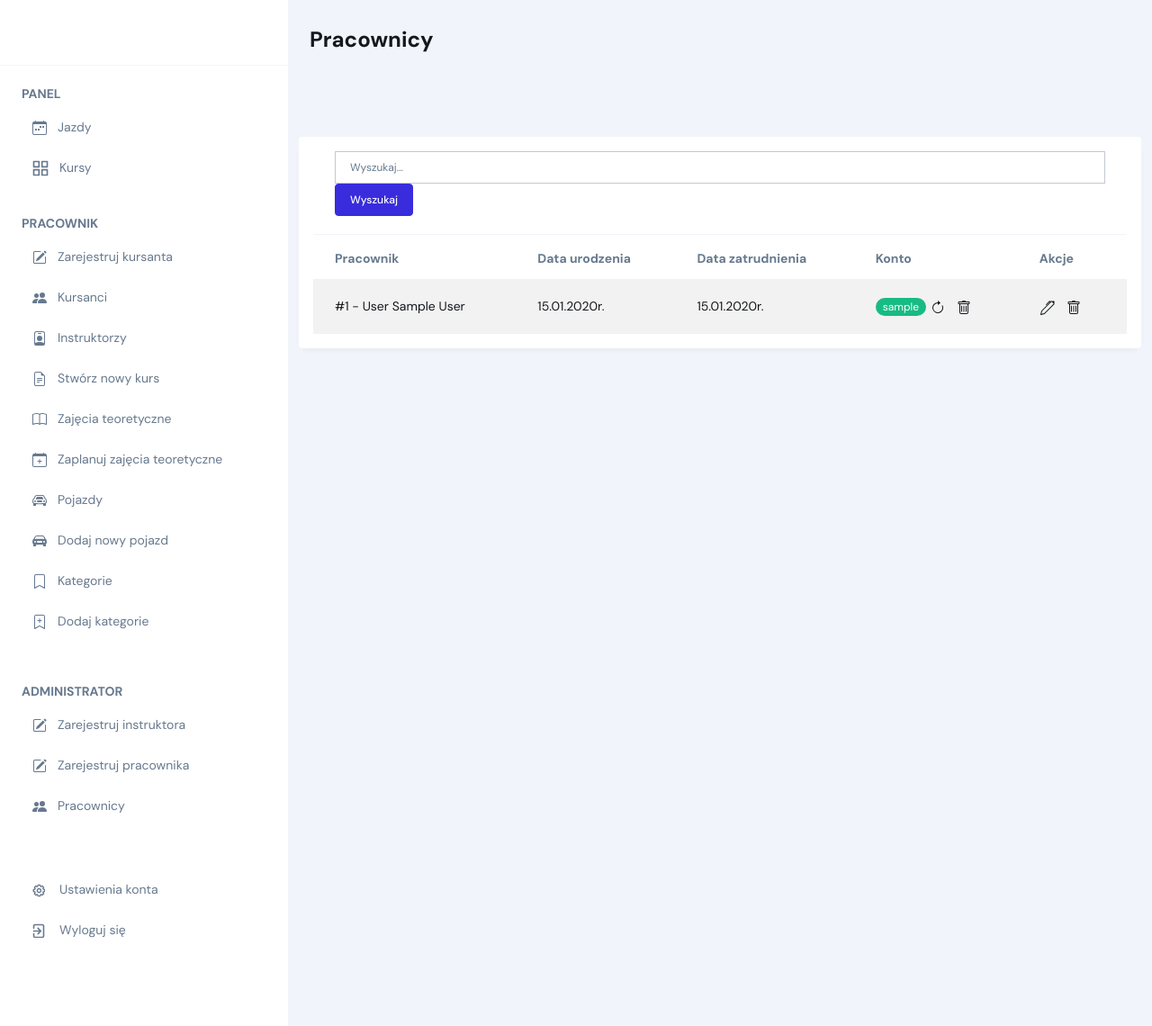
After one commit to DBorner/polish-driving-school-platform, a Django app: page /employees/ in a window 1280 px wide. The commit adds this page. Shown: the whole page at 90% size. Run offline with Django 4.2, Linux system fonts and the light colour scheme; a user stored in the database is signed in; tables that the repository leaves empty hold one stand-in row (values such as "Sample post"); some libraries are stand-ins or nearby versions.

Commit message:
Added employees view

```diff
--- a/oskplatform/course/templates/base_course.html
+++ b/oskplatform/course/templates/base_course.html
@@ -262,7 +262,7 @@
               </li>
 
               <li class="nav-item nav-pills">
-                <a class="nav-link text-secondary p-3 d-flex align-items-center" href="/register_employer">
+                <a class="nav-link text-secondary p-3 d-flex align-items-center" href="/register_employee">
                   <span class="d-inline-block text-secondary me-3">
                     <svg xmlns="http://www.w3.org/2000/svg" width="16" height="16" fill="currentColor" class="" viewbox="0 0 16 16">
     <path d="M15.502 1.94a.5.5 0 0 1 0 .706L14.459 3.69l-2-2L13.502.646a.5.5 0 0 1 .707 0l1.293 1.293zm-1.75 2.456-2-2L4.939 9.21a.5.5 0 0 0-.121.196l-.805 2.414a.25.25 0 0 0 .316.316l2.414-.805a.5.5 0 0 0 .196-.12l6.813-6.814z"></path>
@@ -274,7 +274,7 @@
               </li>
 
               <li class="nav-item nav-pills">
-                <a class="nav-link text-secondary p-3 d-flex align-items-center" href="/employers">
+                <a class="nav-link text-secondary p-3 d-flex align-items-center" href="/employees">
                   <span class="d-inline-block text-secondary me-3">
                     <svg xmlns="http://www.w3.org/2000/svg" width="16" height="16" fill="currentColor" class="bi bi-people-fill" viewBox="0 0 16 16">
                       <path d="M7 14s-1 0-1-1 1-4 5-4 5 3 5 4-1 1-1 1H7Zm4-6a3 3 0 1 0 0-6 3 3 0 0 0 0 6Zm-5.784 6A2.238 2.238 0 0 1 5 13c0-1.355.68-2.75 1.936-3.72A6.325 6.325 0 0 0 5 9c-4 0-5 3-5 4s1 1 1 1h4.216ZM4.5 8a2.5 2.5 0 1 0 0-5 2.5 2.5 0 0 0 0 5Z"/>
--- /dev/null
+++ b/oskplatform/course/templates/employees.html
@@ -0,0 +1,84 @@
+{% extends 'base_course.html' %}
+
+{% block title %}Pracownicy{% endblock %}
+
+{% block content %}
+
+{% load course_tags %}
+
+<section class="py-8">
+    <div class="container">
+      <div class="px-4 pb-4 mb-6 bg-white rounded shadow">
+        <div class="pt-4 pb-5 px-6 border-bottom border-secondary-light">
+        <form action={% url 'employees' %} method='get'>
+          <span class="small"><input class="form-control" type="text" name="q" placeholder="Wyszukaj..."></span>
+          <button class="btn btn-primary" type="submit">Wyszukaj</button>
+        </form>
+        </div>
+        <div class="table-responsive">
+          <table class="table mb-0 table-borderless table-striped small">
+            <thead>
+              <tr class="text-secondary"><th class="pt-4 pb-3 px-6">Pracownik</th><th class="pt-4 pb-3 px-6">Data urodzenia</th><th class="pt-4 pb-3 px-6">Data zatrudnienia</th><th class="pt-4 pb-3 px-6">Konto</th><th class="pt-4 pb-3 px-6">Akcje</th></tr>
+            </thead>
+            <tbody>
+            {% for employer in employees %}
+              <tr>
+                <td class="py-5 px-6">
+                <div class="d-flex align-items-center">
+                  <div>
+                    <p class="mb-0">#{{employer}}</p>
+                  </div>
+                </td>
+                <td class="py-5 px-6">{{employer.birth_date|date:"d.m.Y"}}r.</td>
+                {% if employer.date_of_employment != none %}<td class="py-5 px-6">{{employer.date_of_employment|date:"d.m.Y"}}r.</td>{% else %}
+                <td class="py-5 px-6">Nie podano</td>{% endif %}
+
+                <td class="py-5 px-6">
+                    {% if employer.id|employee_username != none %}
+                  <span class="badge bg-success">{{employer.id|employee_username}} </span>
+                  <a class="btn p-0 me-2" href="{{employer.id}}/generate_password">
+                    <svg xmlns="http://www.w3.org/2000/svg" width="16" height="16" fill="currentColor" class="bi bi-arrow-clockwise" viewBox="0 0 16 16">
+                      <path fill-rule="evenodd" d="M8 3a5 5 0 1 0 4.546 2.914.5.5 0 0 1 .908-.417A6 6 0 1 1 8 2v1z"/>
+                      <path d="M8 4.466V.534a.25.25 0 0 1 .41-.192l2.36 1.966c.12.1.12.284 0 .384L8.41 4.658A.25.25 0 0 1 8 4.466z"/>
+                    </svg>
+                  </a>
+                  <a class="btn p-0" href="{{employer.id}}/delete_account">
+                    <svg xmlns="http://www.w3.org/2000/svg" width="16" height="16" fill="currentColor" class="bi bi-trash" viewBox="0 0 16 16">
+                      <path d="M5.5 5.5A.5.5 0 0 1 6 6v6a.5.5 0 0 1-1 0V6a.5.5 0 0 1 .5-.5Zm2.5 0a.5.5 0 0 1 .5.5v6a.5.5 0 0 1-1 0V6a.5.5 0 0 1 .5-.5Zm3 .5a.5.5 0 0 0-1 0v6a.5.5 0 0 0 1 0V6Z"/>
+                      <path d="M14.5 3a1 1 0 0 1-1 1H13v9a2 2 0 0 1-2 2H5a2 2 0 0 1-2-2V4h-.5a1 1 0 0 1-1-1V2a1 1 0 0 1 1-1H6a1 1 0 0 1 1-1h2a1 1 0 0 1 1 1h3.5a1 1 0 0 1 1 1v1ZM4.118 4 4 4.059V13a1 1 0 0 0 1 1h6a1 1 0 0 0 1-1V4.059L11.882 4H4.118ZM2.5 3h11V2h-11v1Z"/>
+                    </svg>
+                  </a>
+                  {% else %}
+                  <span class="badge bg-danger">Brak konta</span>
+                  <a class="btn p-0 me-2" href="{{employer.id}}/create_account">
+                    <svg xmlns="http://www.w3.org/2000/svg" width="16" height="16" fill="currentColor" class="bi bi-person-plus" viewBox="0 0 16 16">
+                      <path d="M6 8a3 3 0 1 0 0-6 3 3 0 0 0 0 6zm2-3a2 2 0 1 1-4 0 2 2 0 0 1 4 0zm4 8c0 1-1 1-1 1H1s-1 0-1-1 1-4 6-4 6 3 6 4zm-1-.004c-.001-.246-.154-.986-.832-1.664C9.516 10.68 8.289 10 6 10c-2.29 0-3.516.68-4.168 1.332-.678.678-.83 1.418-.832 1.664h10z"/>
+                      <path fill-rule="evenodd" d="M13.5 5a.5.5 0 0 1 .5.5V7h1.5a.5.5 0 0 1 0 1H14v1.5a.5.5 0 0 1-1 0V8h-1.5a.5.5 0 0 1 0-1H13V5.5a.5.5 0 0 1 .5-.5z"/>
+                    </svg>
+                  {% endif %}
+                </td>
+                <td class="py-5 px-6">
+                  <a class="btn p-0 me-2" href="{{employer.id}}/edit">
+                    <svg xmlns="http://www.w3.org/2000/svg" width="16" height="16" fill="currentColor" class="bi bi-pen" viewBox="0 0 16 16">
+                      <path d="m13.498.795.149-.149a1.207 1.207 0 1 1 1.707 1.708l-.149.148a1.5 1.5 0 0 1-.059 2.059L4.854 14.854a.5.5 0 0 1-.233.131l-4 1a.5.5 0 0 1-.606-.606l1-4a.5.5 0 0 1 .131-.232l9.642-9.642a.5.5 0 0 0-.642.056L6.854 4.854a.5.5 0 1 1-.708-.708L9.44.854A1.5 1.5 0 0 1 11.5.796a1.5 1.5 0 0 1 1.998-.001zm-.644.766a.5.5 0 0 0-.707 0L1.95 11.756l-.764 3.057 3.057-.764L14.44 3.854a.5.5 0 0 0 0-.708l-1.585-1.585z"/>
+                    </svg>
+                  </a>
+                  <a class="btn p-0 me-2" href="{{employer.id}}/delete">
+                    <svg xmlns="http://www.w3.org/2000/svg" width="16" height="16" fill="currentColor" class="bi bi-trash" viewBox="0 0 16 16">
+                      <path d="M5.5 5.5A.5.5 0 0 1 6 6v6a.5.5 0 0 1-1 0V6a.5.5 0 0 1 .5-.5Zm2.5 0a.5.5 0 0 1 .5.5v6a.5.5 0 0 1-1 0V6a.5.5 0 0 1 .5-.5Zm3 .5a.5.5 0 0 0-1 0v6a.5.5 0 0 0 1 0V6Z"/>
+                      <path d="M14.5 3a1 1 0 0 1-1 1H13v9a2 2 0 0 1-2 2H5a2 2 0 0 1-2-2V4h-.5a1 1 0 0 1-1-1V2a1 1 0 0 1 1-1H6a1 1 0 0 1 1-1h2a1 1 0 0 1 1 1h3.5a1 1 0 0 1 1 1v1ZM4.118 4 4 4.059V13a1 1 0 0 0 1 1h6a1 1 0 0 0 1-1V4.059L11.882 4H4.118ZM2.5 3h11V2h-11v1Z"/>
+                    </svg>
+                  </a>
+                  </a>
+                </td>
+              </tr>
+              {% endfor %}
+            </tbody>
+          </table>
+        </div>
+      </div>
+
+  </section>
+  </div>
+  </section>
+  {% endblock %}
--- a/oskplatform/course/templatetags/course_tags.py
+++ b/oskplatform/course/templatetags/course_tags.py
@@ -1,6 +1,6 @@
 from django import template
 from course.models import Course
-from users.models import Student, CustomUser, Qualification, Instructor
+from users.models import Student, CustomUser, Qualification, Instructor, Employee
 
 register = template.Library()
 
@@ -28,6 +28,14 @@ def get_instructor_account_username(value):
             return CustomUser.objects.get(instructor=instructor).username
     return None
 
+@register.filter(name='employee_username')
+def get_employer_account_username(value):
+    if Employee.objects.filter(id=value).exists():
+        employee = Employee.objects.get(id=value)
+        if CustomUser.objects.filter(employee=employee).exists():
+            return CustomUser.objects.get(employee=employee).username
+    return None
+
 @register.filter(name='instructor_qualifications')
 def get_instructor_qualifications(value):
     if Instructor.objects.filter(id=value).exists():
--- a/oskplatform/course/views.py
+++ b/oskplatform/course/views.py
@@ -1,7 +1,7 @@
 from django.http import HttpResponse
 from django.template import loader
 from django.contrib.auth.decorators import login_required
-from users.models import CustomUser, Student, Instructor, Qualification
+from users.models import CustomUser, Student, Instructor, Qualification, Employee
 from course.models import PracticalLesson, Course, Category, Vehicle, TheoryCourse
 from django.utils import timezone
 from course.forms import (
@@ -1162,3 +1162,18 @@ def delete_qualification_view(request, qualification_id):
     qualification.delete()
     messages.success(request, "Usunięto kwalifikację")
     return redirect(f"/qualifications/{qualification.instructor.id}/")
+
+class EmployeesView(View):
+    template = loader.get_template("employees.html")
+
+    @method_decorator(requires_permissions(permission_type=["A"]))
+    def get(self, request):
+        if request.GET.get("q"):
+            employees = Employee.objects.filter(
+                Q(name__icontains=request.GET.get("q"))
+                | Q(surname__icontains=request.GET.get("q"))
+            )
+        else:
+            employees = Employee.objects.all()
+        context = {"employees": employees}
+        return HttpResponse(self.template.render(context, request))
--- a/oskplatform/oskplatform/urls.py
+++ b/oskplatform/oskplatform/urls.py
@@ -60,5 +60,6 @@ urlpatterns = [
     path('qualifications/<int:instructor_id>/', course_views.QualificationsView.as_view()),
     path('qualification/<int:instructor_id>/add/', course_views.CreateQualificationView.as_view()),
     path('qualification/<int:qualification_id>/delete/', course_views.delete_qualification_view),
+    path('employees/', course_views.EmployeesView.as_view(), name='employees'),
     path('', platform_views.HomeView.as_view(), name='home'),
 ]+ static(settings.MEDIA_URL, document_root=settings.MEDIA_ROOT)
```
